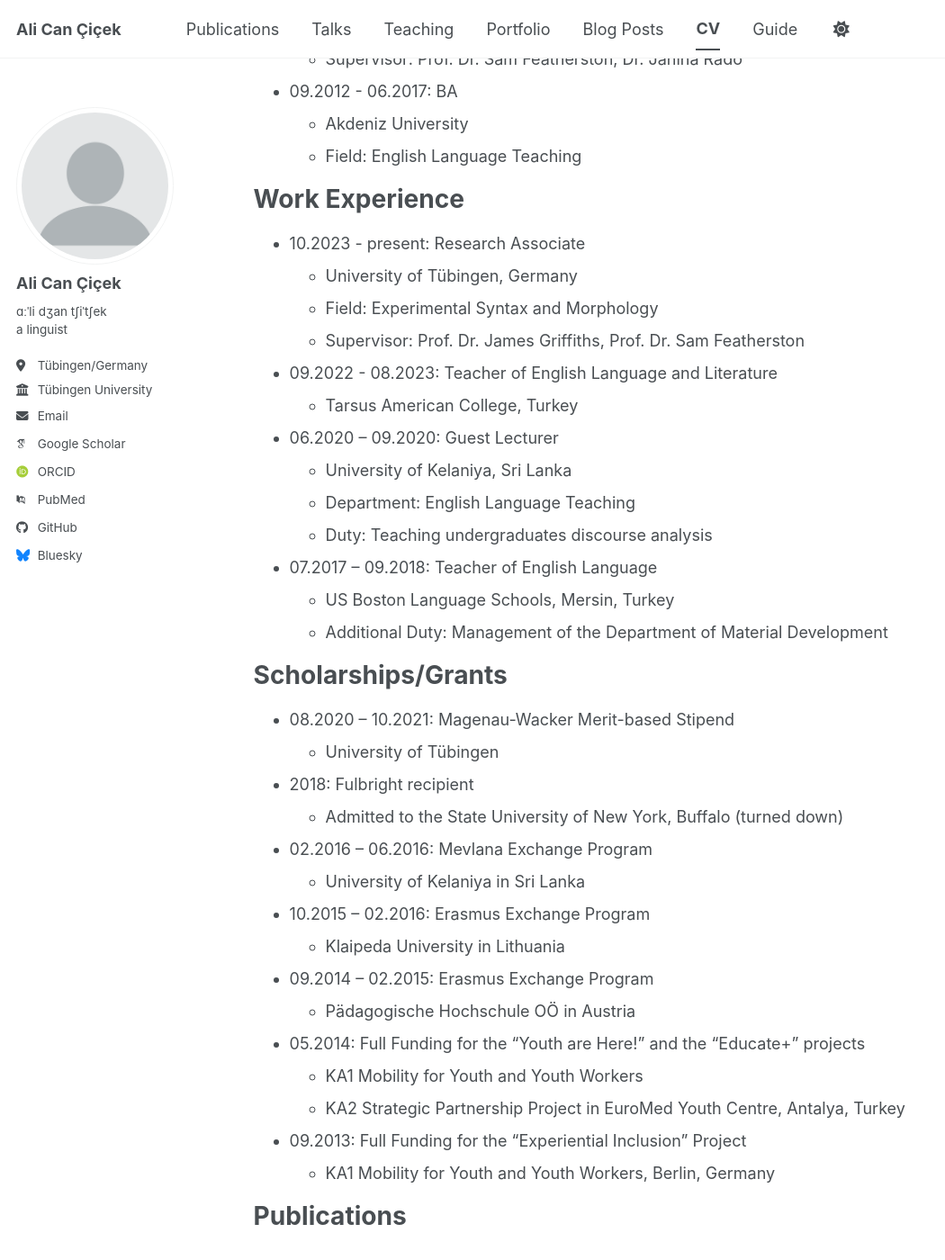
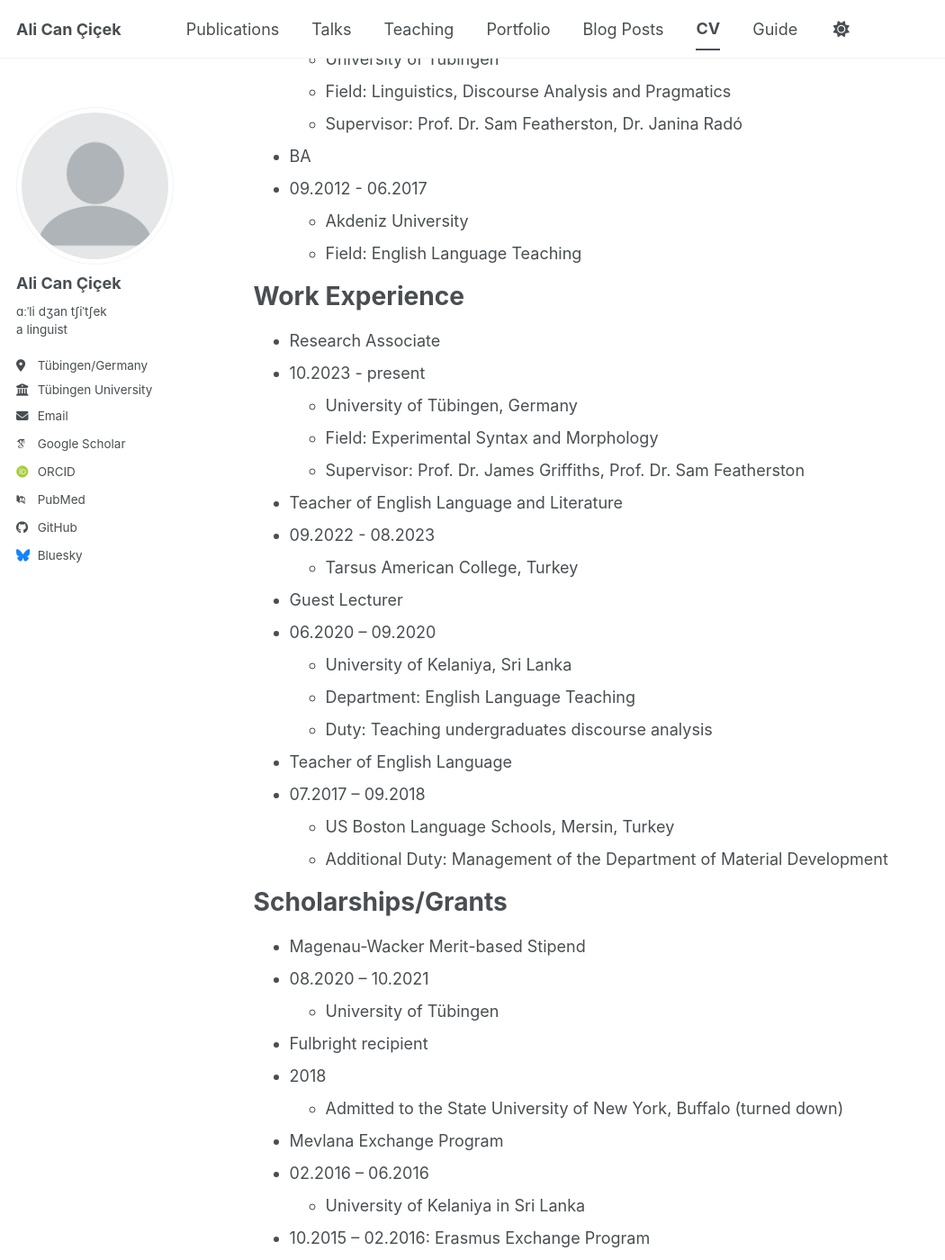
Before and after one commit to cicekalican/cicekalican.github.io, a Jekyll site: the page built from _pages/cv.md, in a window 1280 px wide and 1400 px high, scrolled down 395 px. Shown: the whole window at 90% size, without its empty margins (0-1050 px from the left). Built offline with Jekyll 4.4.1, drawn with Linux system fonts in a browser that asks for light colours; some web fonts are replaced; a script bundle is joined from its source files by our own code; library files that are not in the unit come from our copies; some of the changed text lies outside the part shown.

Commit message:
Refactor education and work experience formatting

```diff
--- a/_pages/cv.md
+++ b/_pages/cv.md
@@ -12,48 +12,58 @@ redirect_from:
 Education
 ======
 
-* 10.2023 - ongoing: Ph.D
+* Ph.D
+* 10.2023 - ongoing
   * University of Tübingen
   * Field: Experimental Syntax and Morphology
   * Supervisor: Prof. Dr. James Griffiths, Prof. Dr. Sam Featherston
 
-* 10.2018 - 09.2021: MA
+* MA
+* 10.2018 - 09.2021
   * University of Tübingen
   * Field: Linguistics, Discourse Analysis and Pragmatics
   * Supervisor: Prof. Dr. Sam Featherston, Dr. Janina Radó
 
-* 09.2012 - 06.2017: BA
+* BA
+* 09.2012 - 06.2017
   * Akdeniz University
   * Field: English Language Teaching
 
 Work Experience
 ======
 
-* 10.2023 - present: Research Associate
+* Research Associate
+* 10.2023 - present
   * University of Tübingen, Germany
   * Field: Experimental Syntax and Morphology
   * Supervisor: Prof. Dr. James Griffiths, Prof. Dr. Sam Featherston
 
-* 09.2022 - 08.2023: Teacher of English Language and Literature
+* Teacher of English Language and Literature
+* 09.2022 - 08.2023
   * Tarsus American College, Turkey
 
-* 06.2020 – 09.2020: Guest Lecturer
+* Guest Lecturer
+* 06.2020 – 09.2020
   * University of Kelaniya, Sri Lanka
   * Department: English Language Teaching
   * Duty: Teaching undergraduates discourse analysis
 
-* 07.2017 – 09.2018: Teacher of English Language
+* Teacher of English Language
+* 07.2017 – 09.2018
   * US Boston Language Schools, Mersin, Turkey
   * Additional Duty: Management of the Department of Material Development
 
 Scholarships/Grants
 ======
 
-* 08.2020 – 10.2021: Magenau-Wacker Merit-based Stipend
+* Magenau-Wacker Merit-based Stipend
+* 08.2020 – 10.2021
   * University of Tübingen
-* 2018: Fulbright recipient
+* Fulbright recipient
+* 2018
   * Admitted to the State University of New York, Buffalo (turned down)
-* 02.2016 – 06.2016: Mevlana Exchange Program
+* Mevlana Exchange Program
+* 02.2016 – 06.2016
   * University of Kelaniya in Sri Lanka
 * 10.2015 – 02.2016: Erasmus Exchange Program
   * Klaipeda University in Lithuania
```
